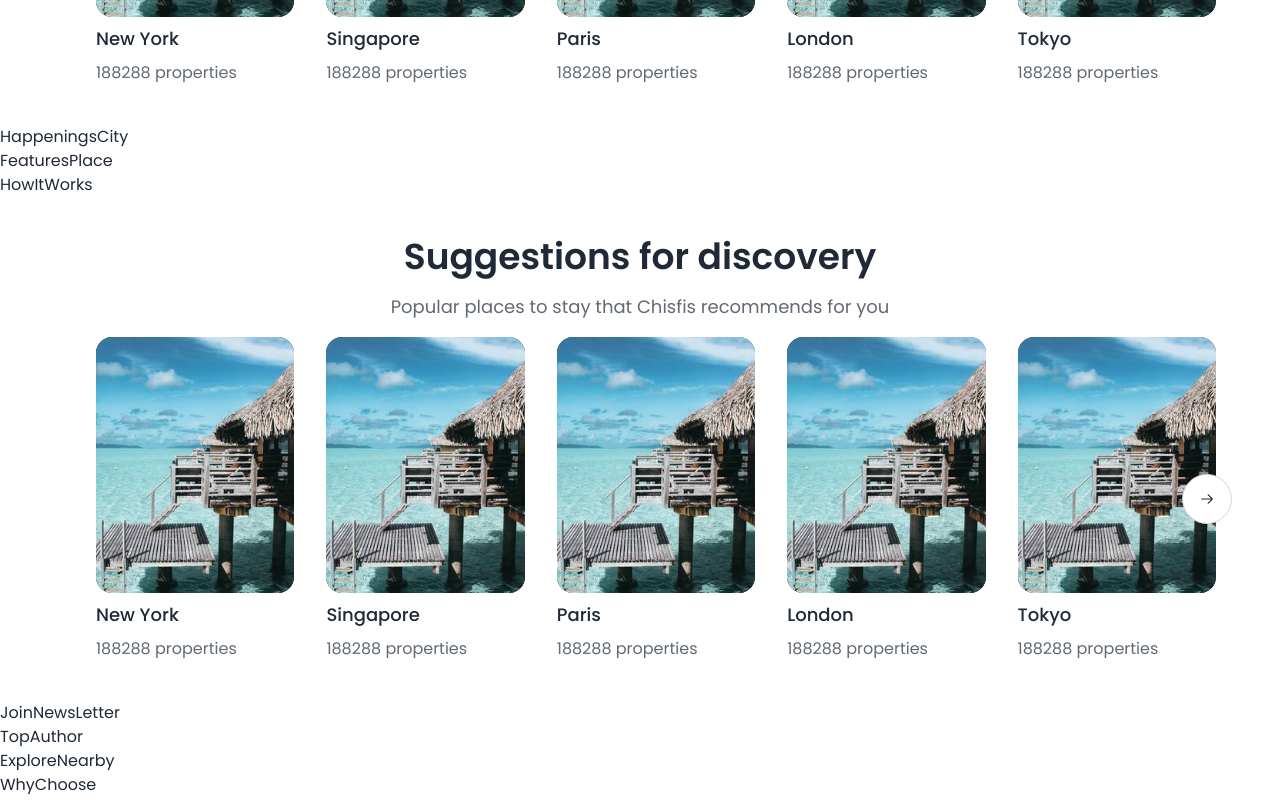
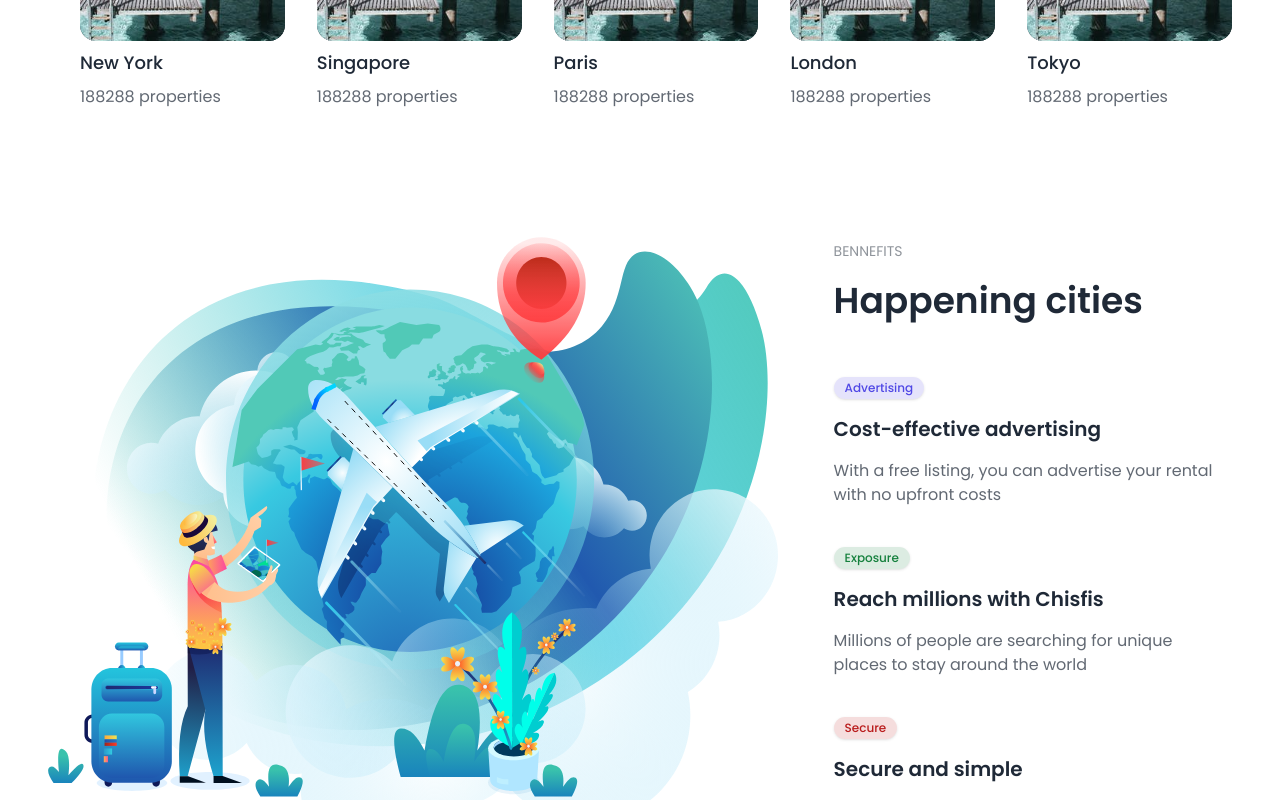
Before and after one commit to 01Barthez/Site-de-Tourisme, a React (Vite) app: page / in a window 1280 px wide. Shown: the part 480-1280 px from the top of the page. Built offline with nearby package versions, Linux system fonts and the light colour scheme.

Commit message:
Fin de la stylisation de la section 'Happe,ing ctyes'

```diff
--- a/src/components/custom/Sections/HappeningsCity.tsx
+++ b/src/components/custom/Sections/HappeningsCity.tsx
@@ -1,8 +1,63 @@
 import React from 'react'
+import CardBenefits from '../cards/CardBenefits'
 
-const HappeningsCity:React.FC = () => {
+const HappeningsCity: React.FC = () => {
   return (
-    <div>HappeningsCity</div>
+    <section className='container py-10 md:py-16 '>
+      <div className="flex items-center gap-10 flex-col lg:flex-row">
+        {/* Image Part */}
+        <div className="w-full h-full overflow-hidden">
+          <img
+            src="/benefits.svg"
+            alt="benefits Happening cities"
+            className="w-full h-full object-contain"
+          />
+        </div>
+
+        {/* Detail content part */}
+        <div className="max-w-[35%]  w-full space-y-10 md:space-y-14 px-4">
+          {/* Header part */}
+          <div className="flex flex-col gap-2 md:gap-5">
+            <span className="text-sm text-foreground/50 uppercase">
+              BENnefits
+            </span>
+
+            <h2 className="title">
+              Happening cities
+            </h2>
+          </div>
+
+          {/* Content */}
+          <div className="flex flex-col gap-5 md:gap-10">
+            <CardBenefits
+              badge={{
+                content: 'Advertising',
+                variant: 'blue'
+              }}
+              name='Cost-effective advertising'
+              content='With a free listing, you can advertise your rental with no upfront costs'
+            />
+
+            <CardBenefits
+              badge={{
+                content: 'Exposure ',
+                variant: 'green'
+              }}
+              name='Reach millions with Chisfis'
+              content='Millions of people are searching for unique places to stay around the world'
+            />
+            <CardBenefits
+              badge={{
+                content: 'Secure',
+                variant: 'red'
+              }}
+              name='Secure and simple'
+              content='A Holiday Lettings listing gives you a secure and easy way to take bookings and payments online'
+            />
+          </div>
+        </div>
+      </div>
+    </section>
   )
 }
 
--- a/src/components/custom/Sections/Suggestions.tsx
+++ b/src/components/custom/Sections/Suggestions.tsx
@@ -4,7 +4,7 @@ import SwipperCarousel from '../SwipperCarousel'
 
 const Suggestions: React.FC = () => {
   return (
-    <section className='container flexContent py-10'>
+    <section className='container flexContent py-10 md:py-16'>
       {/* Title header */}
       <h2 className="title">
         Suggestions for discovery
--- /dev/null
+++ b/src/components/custom/cards/CardBenefits.tsx
@@ -0,0 +1,26 @@
+import React from 'react'
+import { Badge } from '../../ui/badge';
+import { ICardBenefits } from '../../../global/interface/interface';
+
+const CardBenefits: React.FC<ICardBenefits> = (props) => {
+    return (
+        <div className='flex flex-col gap-4'>
+            {/* For the badge name part */}
+            <Badge className='w-fit font-medium rounded-full' variant={props.badge.variant}>
+                {props.badge.content}
+            </Badge>
+
+            {/* For the title part */}
+            <h4 className="text-xl font-semibold">
+                {props.name}
+            </h4>
+
+            {/* For the content part */}
+            <p className=" text-foreground/70">
+                {props.content}
+            </p>
+        </div>
+    )
+}
+
+export default CardBenefits
--- a/src/components/ui/badge.tsx
+++ b/src/components/ui/badge.tsx
@@ -15,6 +15,10 @@ const badgeVariants = cva(
         destructive:
           "border-transparent bg-destructive text-destructive-foreground shadow hover:bg-destructive/80",
         outline: "text-foreground",
+
+        'blue': 'border-transparent bg-primary/15 text-primary shadow',
+        'green': "border-transparent bg-green-700/15 text-green-700 shadow",
+        'red': "border-transparent bg-red-700/15 text-red-700 shadow"
       },
     },
     defaultVariants: {
@@ -25,7 +29,7 @@ const badgeVariants = cva(
 
 export interface BadgeProps
   extends React.HTMLAttributes<HTMLDivElement>,
-    VariantProps<typeof badgeVariants> {}
+  VariantProps<typeof badgeVariants> { }
 
 function Badge({ className, variant, ...props }: BadgeProps) {
   return (
--- a/src/global/interface/interface.tsx
+++ b/src/global/interface/interface.tsx
@@ -32,3 +32,12 @@ export interface ICardSuggestionDiscorvery {
     name: string;
     properties_number: number;
 }
+
+export interface ICardBenefits {
+    badge: {
+        content: string;
+        variant?: 'blue' | 'green' | 'red';
+    }
+    name: string;
+    content: string;
+}
--- a/tailwind.config.js
+++ b/tailwind.config.js
@@ -7,8 +7,8 @@ export default {
       center: true,
       padding: {
         DEFAULT: "2rem",
-        md: "3rem",
-        xl: "4rem",
+        md: "2rem",
+        xl: "3rem",
       },
     },
     extend: {
```
Also changed, not shown: public/benefits.svg (added).
